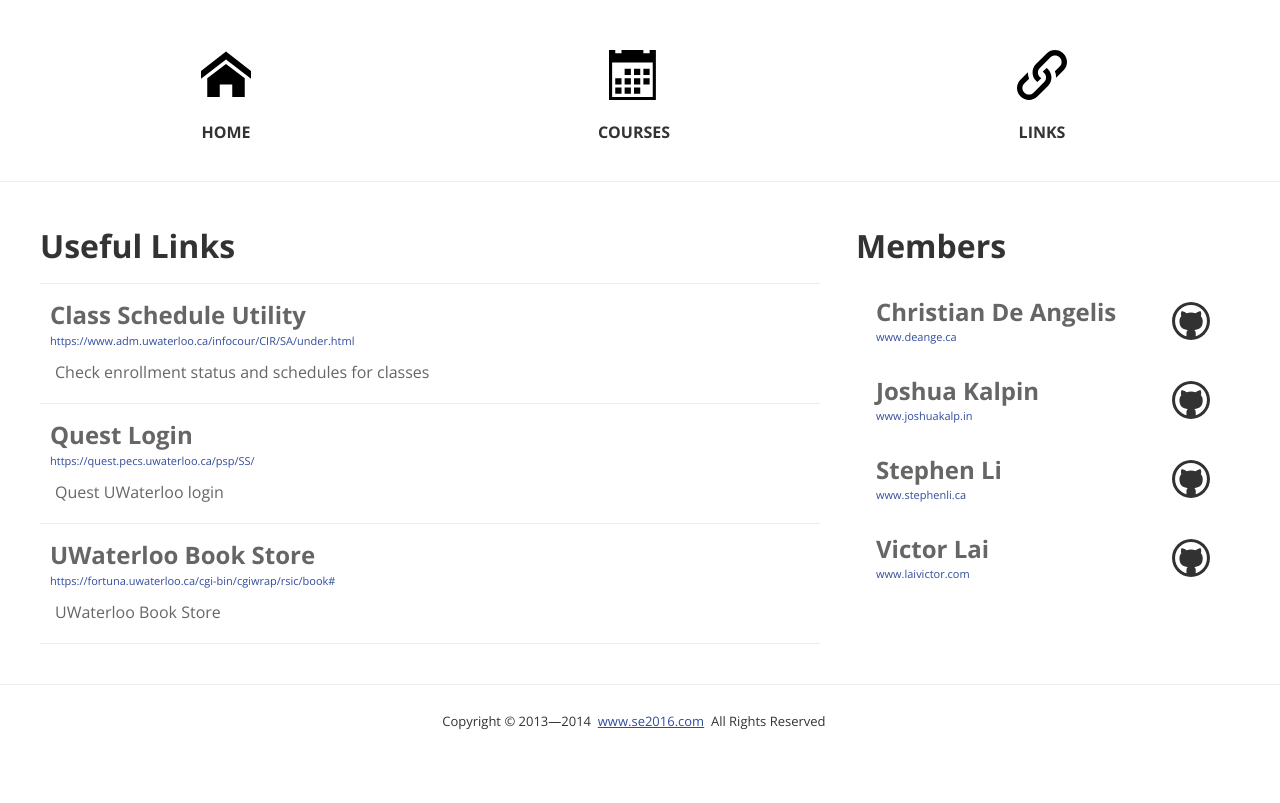
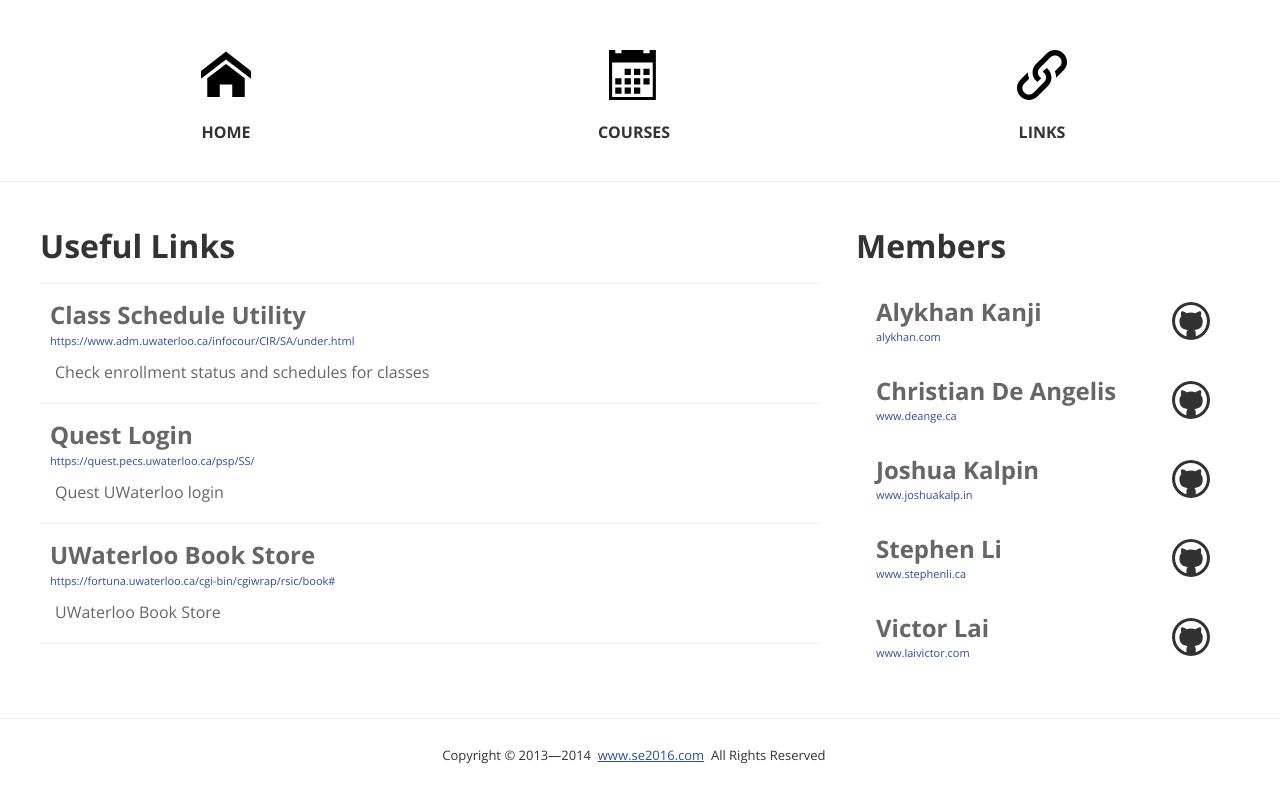
Before and after one commit to cbhl/inseption.github.com, a Jekyll site: the page built from links.html, in a window 1280 px wide. Shown: the top 803 px of the page. Built offline with Jekyll 4.4.1, drawn with Linux system fonts in a browser that asks for light colours.

Commit message:
Add Alykhan Kanji to classmates

```diff
--- a/_data/classmates.yaml
+++ b/_data/classmates.yaml
@@ -1,3 +1,7 @@
+-
+    name: "Alykhan Kanji"
+    github: "alykhank"
+    homepage: "alykhan.com"
 -
     name: "Christian De Angelis"
     github: "cdeange"
```
